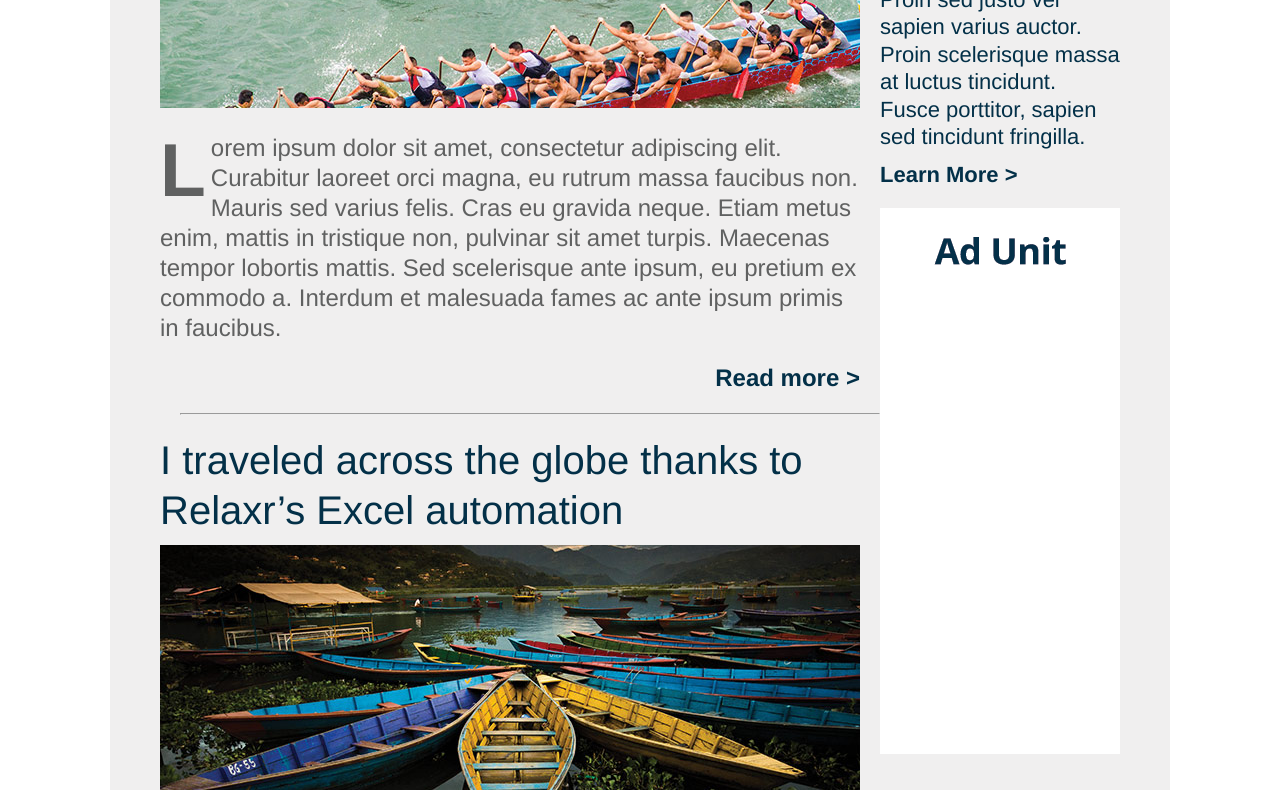
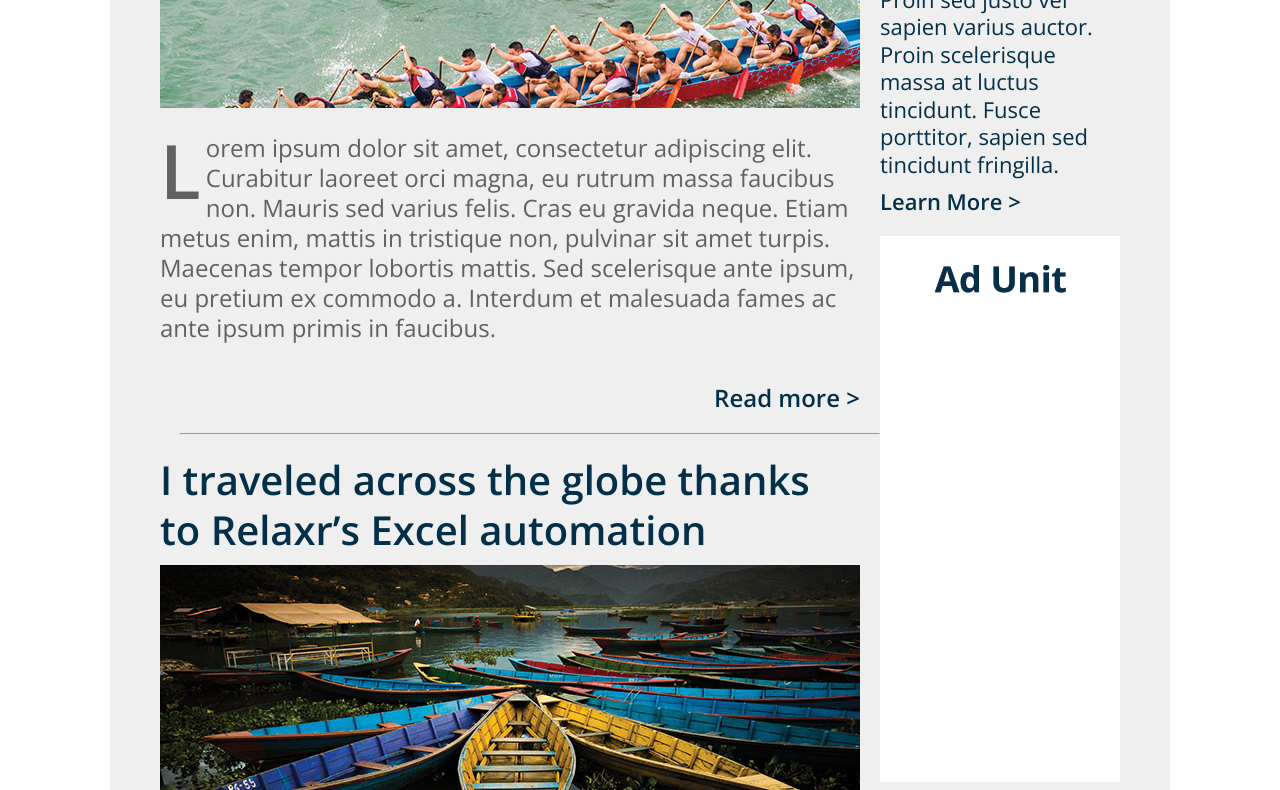
Before and after one commit to caitlindaitch/lesson-03-hw-ryanhoesing, a plain HTML site: page homework/starter_code/index.html in a window 1280 px wide. Shown: the part 422-1212 px from the top of the page. Drawn offline with nearby package versions, Linux system fonts and the light colour scheme.

Commit message:
homework

```diff
--- a/homework/starter_code/css/style.css
+++ b/homework/starter_code/css/style.css
@@ -47,7 +47,7 @@ body {
      color: #000;
      font-size: 12px;
      line-height: 1.4;
-     font-family: Helvetica, Arial, sans-serif;
+     font-family: 'Open Sans', sans-serif;
 }
 
 /******************************************
@@ -115,7 +115,7 @@ header {
 
 h2{
   font-size: 40px;
-  font-weight: 400;
+  font-weight: 600;
   color: #033048;
   line-height: 1.25;
   margin-bottom: 10px;
@@ -130,14 +130,14 @@ p{
 }
 
 .blog-content{
-  padding-top: 20px;
+  padding: 20px 0 20px 0;
 }
 
 p.blog-content:first-letter {
 
   float: left;
   color: #606161;
-  font-family: "Open Sans" sans-serif;
+  font-family: 'Open Sans', sans-serif;
   font-weight: 600;
   font-size: 75px;
   line-height: 1;
--- a/homework/starter_code/index.html
+++ b/homework/starter_code/index.html
@@ -11,7 +11,7 @@
 		<title>Relaxr Blog</title>
 
 		<!-- external font link -->
-		<link href="https://fonts.googleapis.com/css?family=Open+Sans:300,300i,600,800" rel="stylesheet">
+		<link href='https://fonts.googleapis.com/css?family=Open+Sans:300,300italic,600,800' rel='stylesheet' type='text/css'>
 
 		<!-- external CSS link -->
 
```
